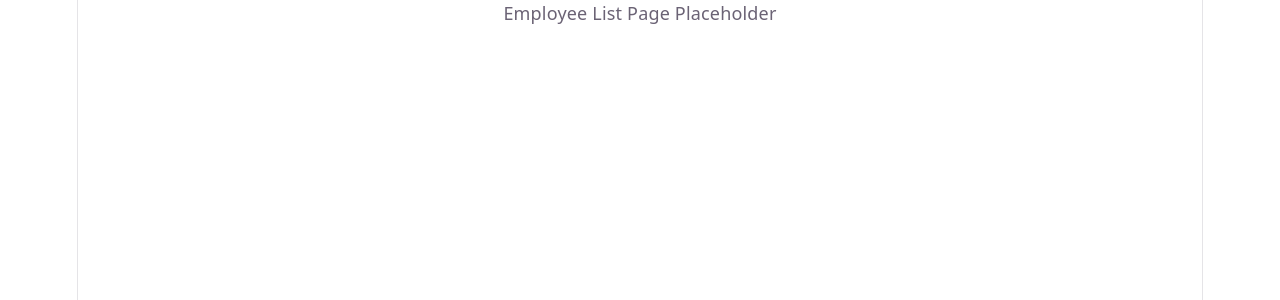
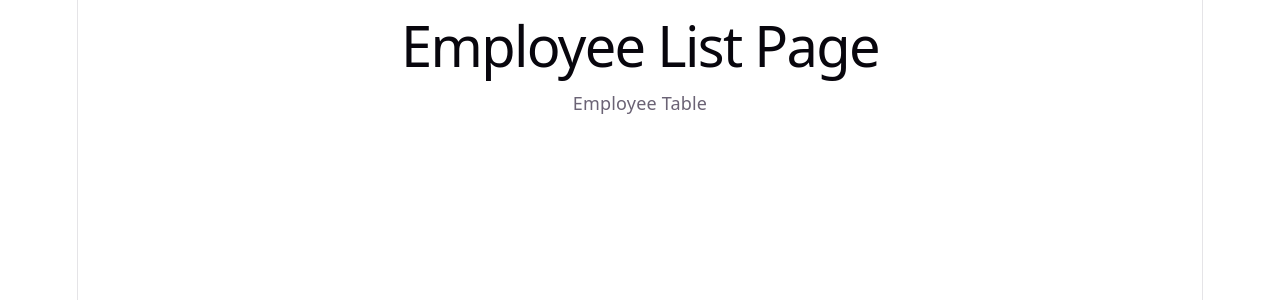
Before and after one commit to shivanirahul/employee-management-system, a React (Vite) app: page /employees in a window 1280 px wide. Shown: the top 300 px of the page. Built offline with nearby package versions, Linux system fonts and the light colour scheme; no server answers; sample sign-in values are in the browser's storage.

Commit message:
Created EmployeeTable component

```diff
--- /dev/null
+++ b/src/components/EmployeeTable/index.jsx
@@ -0,0 +1,5 @@
+function EmployeeTable() {
+  return <div>Employee Table</div>;
+}
+
+export default EmployeeTable;
--- a/src/pages/EmployeeList/index.jsx
+++ b/src/pages/EmployeeList/index.jsx
@@ -1,3 +1,10 @@
+import EmployeeTable from "../../components/EmployeeTable";
+
 export default function EmployeeList() {
-  return <div>Employee List Page Placeholder</div>;
+  return (
+    <div>
+      <h1>Employee List Page</h1>
+      <EmployeeTable />
+    </div>
+  );
 }
```
